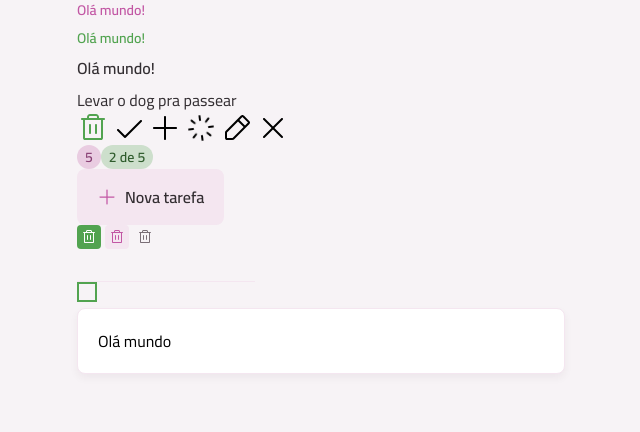
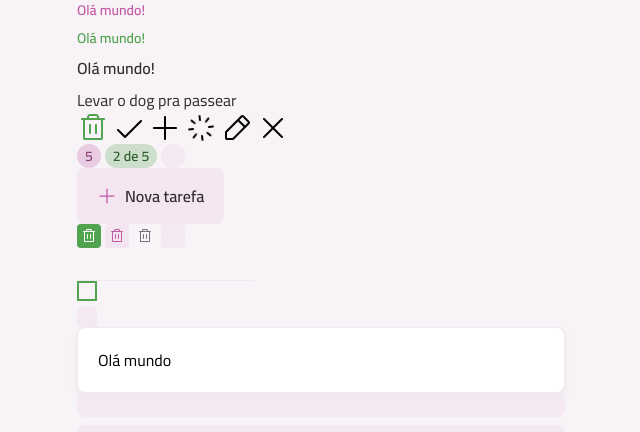
Before and after one commit to igor200023/javascript, a React (Vite) app in the folder todo/: page / in a window 1280 px wide. Shown: the top 432 px of the page, without its empty margins (319-959 px from the left). Built offline with nearby package versions, Linux system fonts and the light colour scheme.

Commit message:
Skeleton adicionado nos butões, checkbox e badge

```diff
--- a/todo/src/App.tsx
+++ b/todo/src/App.tsx
@@ -12,6 +12,7 @@
 import ButtonIcon from "./components/button-icon";
 import InputCheckbox from "./components/input-checkbox";
 import Card from "./components/card";
+import Skeleton from "./components/skeleton";
 import Container from "./components/container";
 export default function App() {
   return (
@@ -37,9 +38,10 @@
         <Icon svg={XIcon} />
       </div>
 
-      <div>
+      <div className="flex gap-1">
         <Badge variant="secondary">5</Badge>
         <Badge variant="primary">2 de 5</Badge>
+        <Badge loading>5</Badge>
       </div>
 
       <div>
@@ -50,6 +52,7 @@
         <ButtonIcon icon={TrashIcon} />
         <ButtonIcon icon={TrashIcon} variant="secondary" />
         <ButtonIcon icon={TrashIcon} variant="tertiary" />
+        <ButtonIcon icon={TrashIcon} loading />
       </div>
 
       <div>
@@ -58,11 +61,19 @@
 
       <div>
         <InputCheckbox />
+
+        <InputCheckbox loading />
       </div>
 
       <div>
         <Card size="md">Olá mundo</Card>
       </div>
+
+      <div className="space-y-2">
+        <Skeleton className="h-6" />
+        <Skeleton className="h-6" />
+        <Skeleton className="w-96 h-6" />
+      </div>
     </div>
     </Container>
   );
--- a/todo/src/components/badge.tsx
+++ b/todo/src/components/badge.tsx
@@ -1,10 +1,13 @@
 import React from "react";
 import Text from "./text";
 import {cva, type VariantProps} from "class-variance-authority";
+import { cx } from "class-variance-authority";
+import Skeleton from "./skeleton";
 
 export const badgeVariants = cva("inline-flex items-center justify-center rounded-full", {
     variants: {
         variant: {
+            none: "",
             primary: "bg-green-light",
             secondary: "bg-pink-light"
         },
@@ -22,25 +25,52 @@
 export const badgeTextVariants = cva("", {
     variants: {
         variant: {
+            none: "",
             primary: "text-green-dark",
             secondary: "text-pink-dark"
         }
     },
     defaultVariants: {
         variant: "primary"
+    },
+});
+
+export const badgeSkeletonVariants = cva("", {
+    variants: {
+        size: {
+            sm: "w-6 h-6"
+        }
+    },
+    defaultVariants: {
+        size: "sm"
     }
 })
 
 
-interface BadgeProps extends React.ComponentProps<"div">, VariantProps<typeof badgeVariants> {}
+interface BadgeProps
+   extends React.ComponentProps<"div">,
+    VariantProps<typeof badgeVariants> {
+        loading?: boolean;
+    }
 
 export default function Badge({
     variant,
     size,
     className,
     children,
+    loading,
     ...props
 }: BadgeProps) {
+    if (loading) {
+        return <Skeleton
+          rounded="full"
+          className={cx(
+            badgeVariants({variant: "none"}),
+            badgeSkeletonVariants({size}),
+            className
+          )}
+        />
+    }
     return (
      <div className ={badgeVariants({variant, size, className})} {...props}>
 
--- a/todo/src/components/button-icon.tsx
+++ b/todo/src/components/button-icon.tsx
@@ -1,12 +1,14 @@
 import React from "react";
 import Icon from "./icon";
 import { cva, type VariantProps } from "class-variance-authority";
+import Skeleton from "./skeleton";
 
 export const buttonIconVariants = cva(`
     inline-flex items-center justify-center cursor-pointer transition group
     `, {
         variants: {
             variant: {
+                none: "",
                 primary: "bg-green-base hover:bg-green-dark",
                 secondary: "bg-gray-200 hover:bg-pink-base",
                 tertiary: "bg-transparent hover:bg-gray-200"
@@ -29,6 +31,7 @@
 export const buttonIconIconVariants = cva("transition", {
     variants: {
         variant: {
+            none: "",
             primary: "fill-white",
             secondary: "fill-pink-base group-hover:fill-white",
             tertiary: "fill-gray-300 group-hover:fill-gray-400"
@@ -46,7 +49,8 @@
 interface  ButtonIconProps
    extends VariantProps<typeof buttonIconVariants>,
    Omit<React.ComponentProps<"button">, "size" | "disabled"> {
-    icon: React.ComponentProps<typeof Icon>["svg"]
+    icon: React.ComponentProps<typeof Icon>["svg"];
+    loading?: boolean;
 }
 
 export default function ButtonIcon({
@@ -55,8 +59,21 @@
     disabled,
     className,
     icon,
+    loading,
     ...props
 }: ButtonIconProps) {
+    if (loading) {
+        return (
+         <Skeleton
+           rounded="sm"
+           className={buttonIconVariants({
+            variant: "none",
+            size,
+            className,
+           })}
+           />
+        );
+    }
     return (
     <button
       className={buttonIconVariants({
--- a/todo/src/components/input-checkbox.tsx
+++ b/todo/src/components/input-checkbox.tsx
@@ -2,6 +2,7 @@
 import { type VariantProps, cva } from 'class-variance-authority';
 import Icon from "./icon";
 import CheckIcon from "../assets//icons/check.svg?react";
+import Skeleton from "./skeleton";
 
 export const inputCheckboxWrapperVariants = cva(
     `
@@ -13,13 +14,20 @@
 export const inputCheckboxVariants = cva(
     `
       appearance-none peer flex items-center justify-center cursor-pointer
-      border-2 border-solid transition overflow-hidden
-      border-green-base hover:border-green-dark hover:bg-green-dark/20
-      checked:border-green-base checked:bg-green-base
-      group-hover:checked:border-green-dark group-hover:checked:bg-green-dark
+       transition overflow-hidden
+
     `,
     {
       variants: {
+         variant: {
+            none: "",
+            default: `
+                  border-2 border-solid
+                  border-green-base hover:border-green-dark hover:bg-green-dark/20
+                  checked:border-green-base checked:bg-green-base
+                  group-hover:checked:border-green-dark group-hover:checked:bg-green-dark
+                `
+            },
         size: {
             md: "w-5 h-5 rouded-sm"
         },
@@ -28,6 +36,7 @@
         }
       },
       defaultVariants: {
+        variant: "default",
         size: "md",
         disabled: false
       }
@@ -53,19 +62,31 @@
 
 interface inputCheckboxProps
   extends VariantProps<typeof inputCheckboxVariants>,
-    Omit<React.ComponentProps<"input">, "size" | "disabled"> {}
+    Omit<React.ComponentProps<"input">, "size" | "disabled"> {
+        loading?: boolean;
+    }
 
 export default function InputCheckbox({
+    variant,
     size,
     disabled,
     className,
+    loading,
     ...props
 }: inputCheckboxProps) {
+    if (loading) {
+        return (
+        <Skeleton
+          rounded="sm"
+          className={inputCheckboxVariants({variant: "none", size})}
+          />
+        );
+    }
     return (
      <label className={inputCheckboxWrapperVariants({className})}>
         <input
         type="checkbox"
-        className={inputCheckboxVariants({size, disabled})}
+        className={inputCheckboxVariants({variant, size, disabled})}
         {...props} />
         <Icon className={inputCheckboxIconVariants({size})} svg={CheckIcon} />
     </label>
--- /dev/null
+++ b/todo/src/components/skeleton.tsx
@@ -0,0 +1,28 @@
+import { cva, type VariantProps } from "class-variance-authority";
+
+export const skeletonVariants = cva(`
+    animate-pulse bg-gray-200 pointer-events-none
+    `, {
+    variants: {
+      rounded: {
+        sm: "rounded-sm",
+        lg: "rounded-lg",
+        full: "rounded-full"
+      }
+    },
+    defaultVariants: {
+        rounded: "lg"
+    }
+});
+
+
+interface SkeletonProps extends VariantProps<typeof skeletonVariants>,
+   React.ComponentProps<"div"> {}
+
+export default function Skeleton({
+    rounded,
+    className,
+    ...props
+}: SkeletonProps) {
+    return <div className={skeletonVariants({rounded, className})} {...props} />;
+}
```
